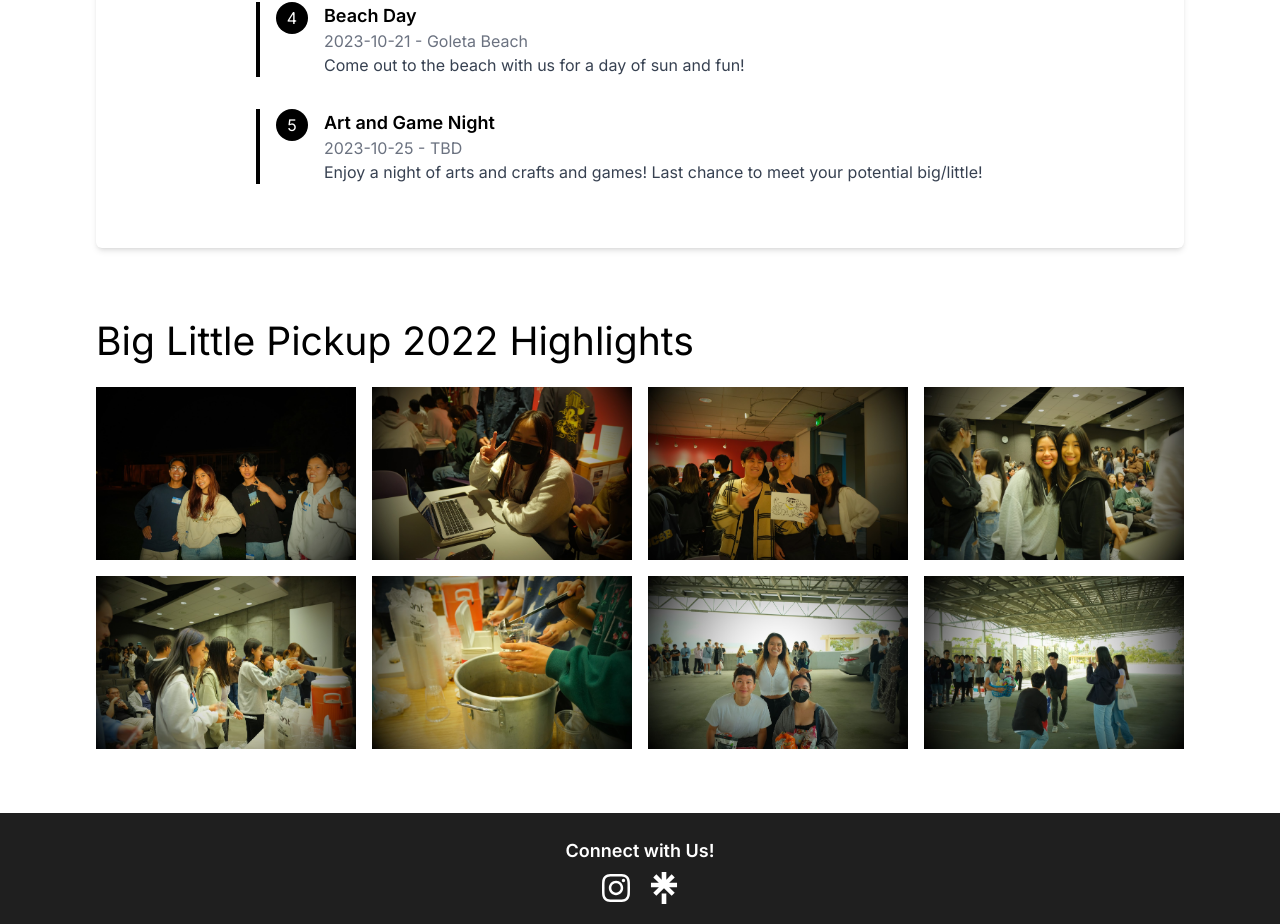
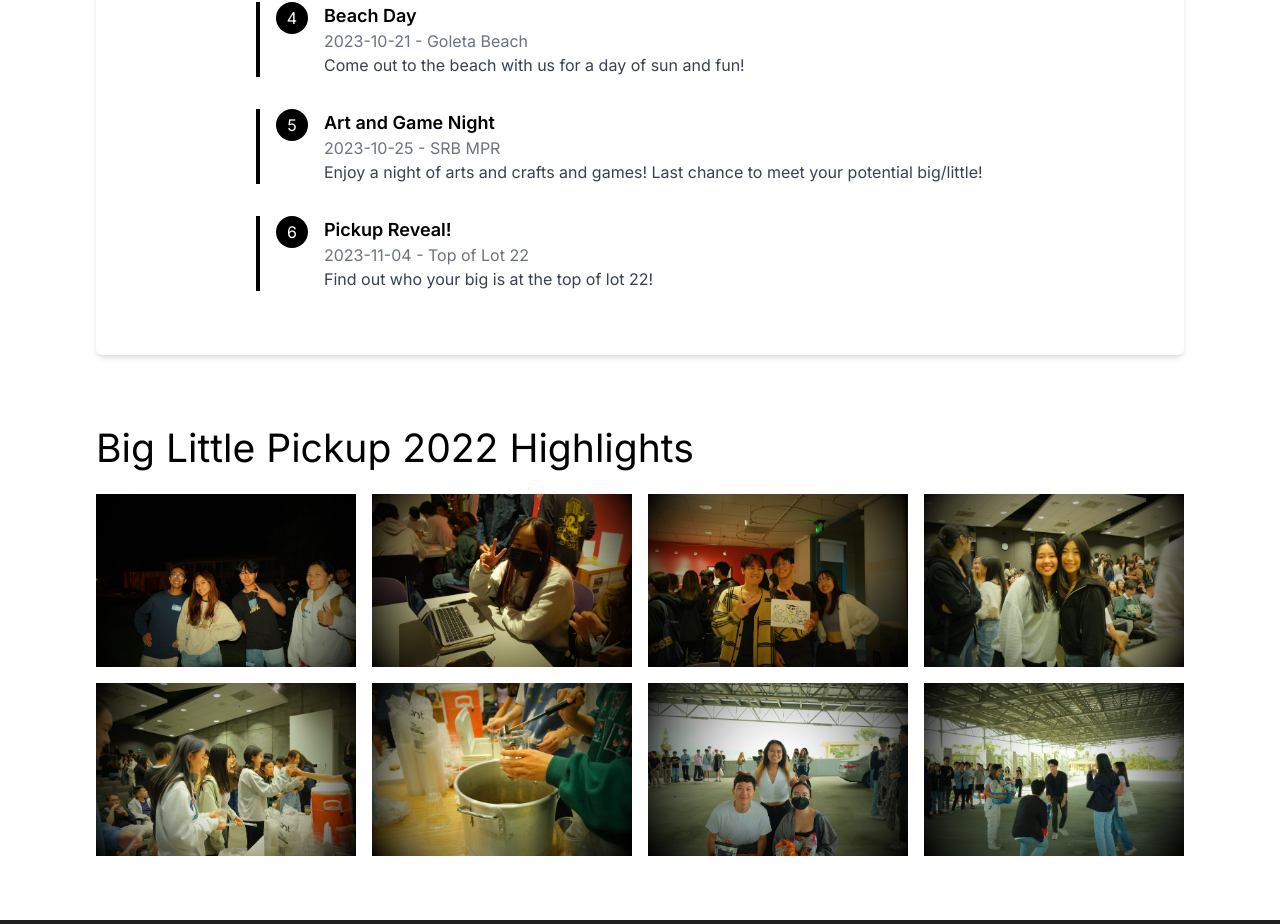
Before and after one commit to UCSBTASA/UCSBTASA.github.io, a Next.js app: page /programs/big-little in a window 1280 px wide. Shown: the part 1897-2821 px from the top of the page. Built offline with nearby package versions, Linux system fonts and the light colour scheme.

Commit message:
Update Events

```diff
--- a/app/_data/bigLittleEvents.ts
+++ b/app/_data/bigLittleEvents.ts
@@ -28,7 +28,14 @@ const events = [
       description:
         "Enjoy a night of arts and crafts and games! Last chance to meet your potential big/little!",
       date: "2023-10-25",
-      location: "TBD",
+      location: "SRB MPR",
+    },
+    {
+      name: "Pickup Reveal!",
+      description:
+        "Find out who your big is at the top of lot 22!",
+      date: "2023-11-04",
+      location: "Top of Lot 22",
     },
   ];
 export default events;
--- a/app/_data/eventData.ts
+++ b/app/_data/eventData.ts
@@ -65,7 +65,7 @@ const events = [
   },
   {
     id: 9,
-    title: "Dumpling Night!",
+    title: "Tanghulu and Trivia Night",
     date: "2023-11-05",
     startTime: "19:00",
     endTime: "21:00",
@@ -81,8 +81,8 @@ const events = [
   },
   {
     id: 11,
-    title: "Tanghulu Night",
-    date: "2023-11-16",
+    title: "Dumpling Night!",
+    date: "2023-11-12",
     startTime: "19:00",
     endTime: "21:00",
     location: "TBD",
```
